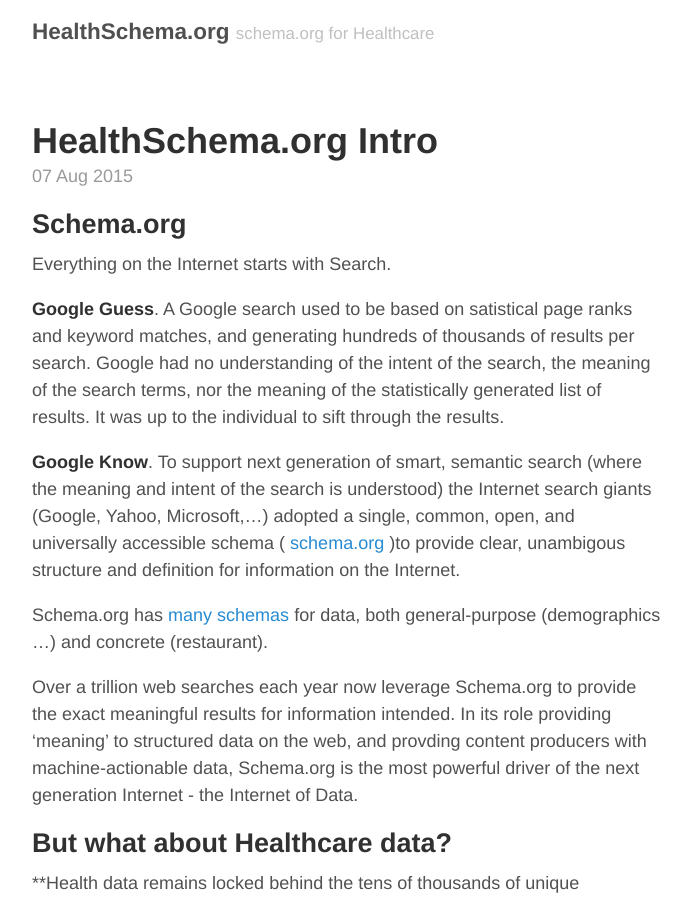
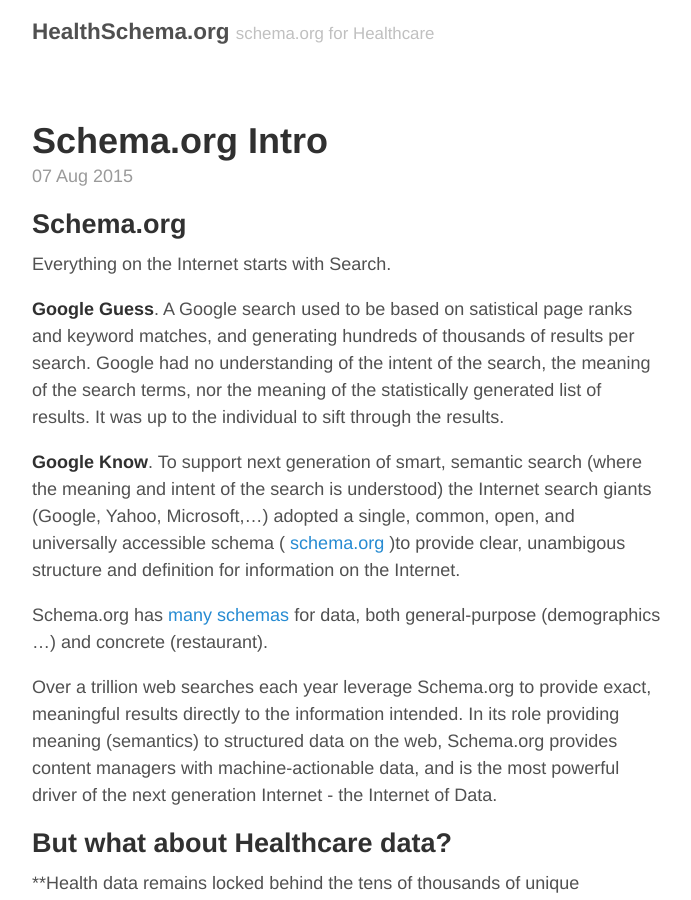
Before and after one commit to healthschema/healthschema.github.io, a Jekyll site: the page built from _posts/2015-08-07-hello-schema-org.md, in a window 1280 px wide and 900 px high. Shown: the whole window, without its empty margins (293-984 px from the left). Built offline with Jekyll 4.4.1, drawn with Linux system fonts in a browser that asks for light colours.

Commit message:
update semantic search info

```diff
--- a/_posts/2015-08-07-hello-schema-org.md
+++ b/_posts/2015-08-07-hello-schema-org.md
@@ -1,6 +1,6 @@
 ---
 layout: post
-title: HealthSchema.org Intro
+title: Schema.org Intro
 ---
 
 
@@ -15,7 +15,7 @@
 
 Schema.org has [many schemas](http://schema.org/docs/schemas.html) for data, both general-purpose (demographics ...) and concrete (restaurant).
 
-Over a trillion web searches each year now leverage Schema.org to provide the exact meaningful results for information intended. In its role providing 'meaning' to structured data on the web, and provding content producers with machine-actionable data, Schema.org is the most powerful driver of the next generation Internet - the Internet of Data.
+Over a trillion web searches each year leverage Schema.org to provide exact, meaningful results directly to the information intended. In its role providing meaning (semantics) to structured data on the web, Schema.org provides content managers with machine-actionable data, and is the most powerful driver of the next generation Internet - the Internet of Data.
 
 But what about Healthcare data?
 -----
```
